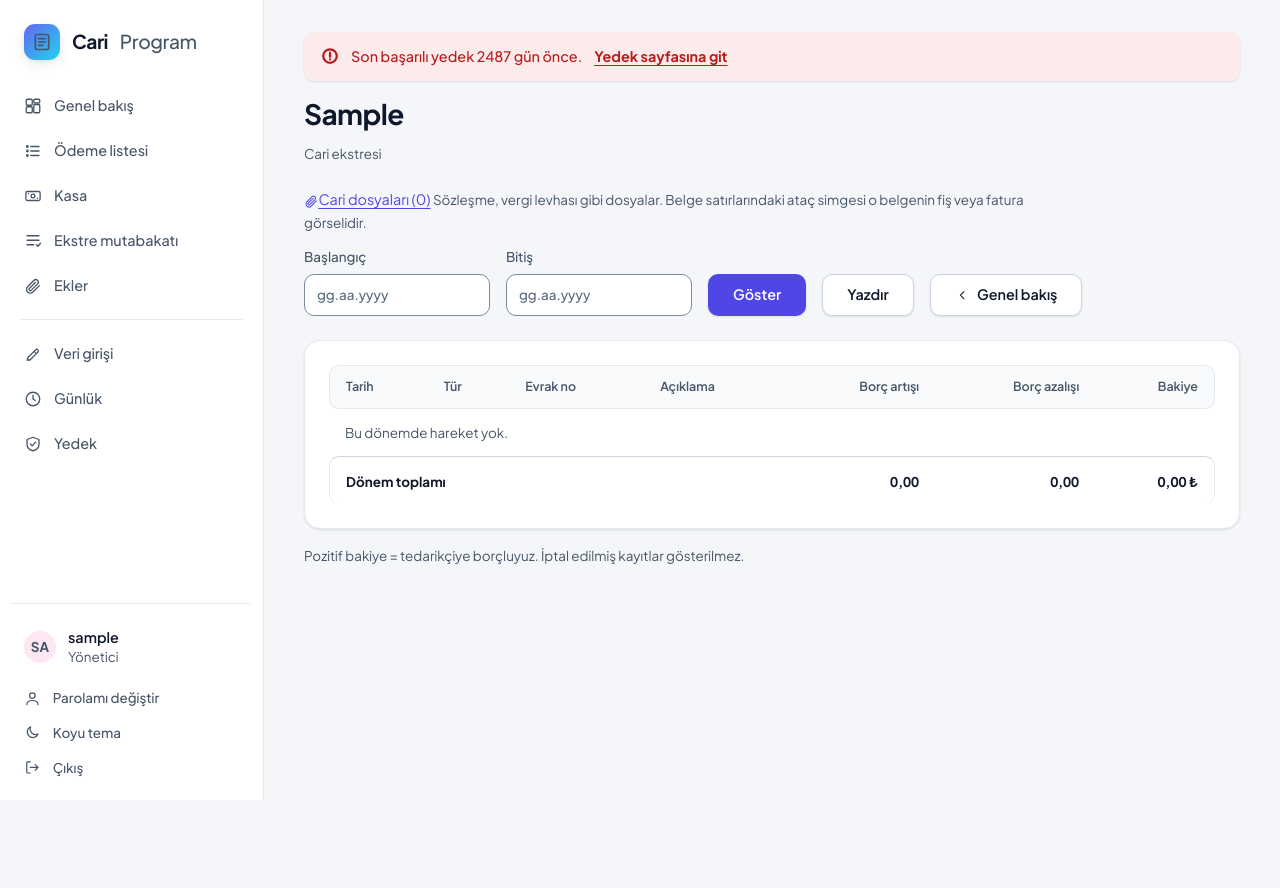
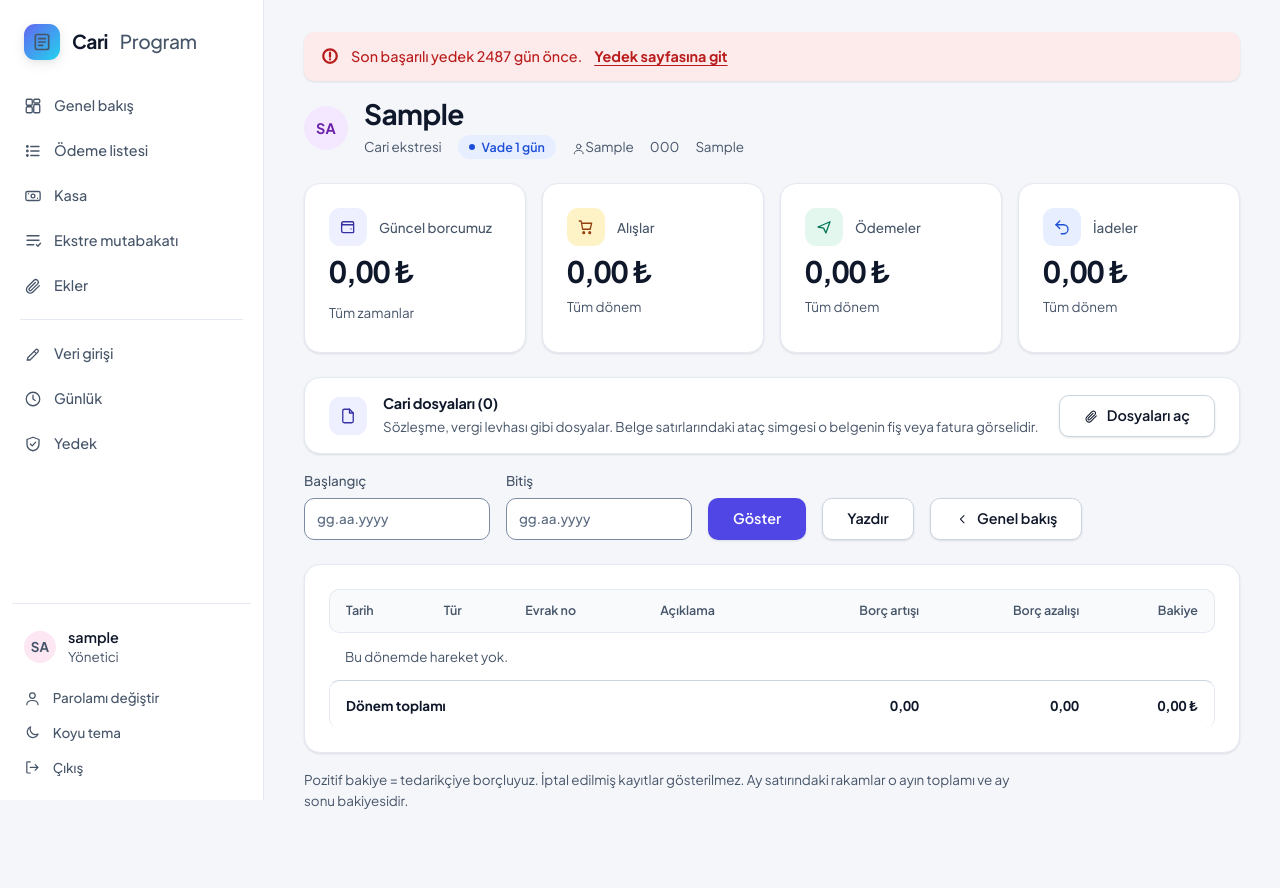
Before and after one commit to byhypno/Denemeler, a Django app: page /cari/1/ekstre/ in a window 1280 px wide. Before the commit the page ends 800 px from the top, so only its background shows below. Run offline with Django 5.2, Linux system fonts and the light colour scheme; a user stored in the database is signed in; tables that the repository leaves empty hold one stand-in row (values such as "Sample post"); data that the repository does not hold is empty.

Commit message:
Cari ekstre sayfası: avatarlı başlık, özet kartları, ay grupları ve ay filtresi, eksi bakiye uyarısı
Dört özet kartı (güncel borç, alış, ödeme, iade), cari dosyaları kartı, ay başlıklarında ay toplamı ve
ay sonu bakiyesi, hızlı ay seçimi, sadeleşmiş ek simgeleri. trend.ay_gruplari ve test_ekstre_sayfa.py eklendi.

Co-Authored-By: Claude Sonnet 5.5 <noreply@anthropic.com>
Claude-Session: https://claude.ai/code/session_012feH3ETV5fPvBCfadRBCdz

```diff
--- a/cari/defter/static/defter/css/cari.css
+++ b/cari/defter/static/defter/css/cari.css
@@ -204,6 +204,7 @@ code { font-family: ui-monospace, "Cascadia Mono", Consolas, monospace; font-siz
 
 /* rakam kartları */
 .kpi, .ozet { display: grid; grid-template-columns: repeat(auto-fit, minmax(270px, 1fr)); gap: var(--b-4); margin-bottom: var(--b-5); }
+.kpi.dort { grid-template-columns: repeat(auto-fit, minmax(210px, 1fr)); }
 .kpi > .kart, .ozet > .kart { margin: 0; display: flex; flex-direction: column; gap: var(--b-2); }
 .kpi > .kart { padding: var(--b-5); }
 .kpi-ust { display: flex; align-items: center; gap: var(--b-3); }
@@ -331,6 +332,16 @@ button:disabled { opacity: .55; cursor: not-allowed; transform: none; }
 .kontrol li { margin: var(--b-1) 0; }
 .kucuk-resim { max-height: 64px; max-width: 96px; border: 1px solid var(--cizgi); border-radius: 8px; display: block; background: #fff; }
 .ek-bag { display: inline-flex; align-items: center; gap: 4px; margin-left: var(--b-2); font-size: var(--t-sm); text-decoration: none; white-space: nowrap; }
+.cari-bilgi { display: flex; flex-wrap: wrap; align-items: center; gap: var(--b-2) var(--b-4); margin: var(--b-1) 0 0; font-size: var(--t-sm); }
+.dosya-kart { display: flex; align-items: center; gap: var(--b-4); flex-wrap: wrap; padding: var(--b-4) var(--b-5); }
+.dosya-kart > div { flex: 1 1 280px; min-width: 0; }
+.dosya-kart h2 { margin: 0 0 2px; font-size: var(--t-md); }
+.dosya-kart p { margin: 0; }
+.ay-grup .ay-baslik th { background: var(--kart-2); border-radius: 0; border-left: 0; border-right: 0; color: var(--metin); font-size: var(--t-sm); font-weight: 650; padding-top: 12px; padding-bottom: 12px; }
+.ay-grup .ay-baslik th.sayi { font-weight: 600; color: var(--metin-2); }
+.ek-bag { color: var(--metin-3); }
+.ek-bag.dolu { color: var(--vurgu); font-weight: 600; }
+.ek-bag:hover { color: var(--vurgu); }
 .degisim-oku { width: .9em; height: .9em; margin: 0 4px; vertical-align: -.1em; color: var(--metin-3); }
 
 /* giriş sayfası */
--- a/cari/defter/templates/defter/ekstre.html
+++ b/cari/defter/templates/defter/ekstre.html
@@ -1,10 +1,37 @@
 {% extends "defter/base.html" %}{% load defter_filtreleri %}
 {% block baslik %}{{ cari.unvan }} · Ekstre{% endblock %}
 {% block icerik %}
-<h1>{{ cari.unvan }}</h1>
-<p class="not">Cari ekstresi</p>
-<p class="yazdirma-gizle"><a href="{% url 'ek_sahip' 'cari' cari.pk %}">{% ikon "ek" "kucuk" %}Cari dosyaları ({{ cari_ek_sayisi }})</a>
-  <span class="not">Sözleşme, vergi levhası gibi dosyalar. Belge satırlarındaki ataç simgesi o belgenin fiş veya fatura görselidir.</span></p>
+<div class="baslik-kisi">
+  {% avatar cari.unvan "buyuk" %}
+  <div><h1>{{ cari.unvan }}</h1>
+    <p class="cari-bilgi not">Cari ekstresi
+      {% if cari.vade_gun %}<span class="chip bilgi">Vade {{ cari.vade_gun }} gün</span>{% endif %}
+      {% if cari.yetkili %}<span>{% ikon "kullanici" "kucuk" %}{{ cari.yetkili }}</span>{% endif %}
+      {% if cari.telefon %}<span>{{ cari.telefon }}</span>{% endif %}
+      {% if cari.eposta %}<span>{{ cari.eposta }}</span>{% endif %}</p></div>
+</div>
+
+<section class="kpi dort" aria-label="Cari özeti">
+  <div class="kart ton-vurgu"><div class="kpi-ust"><span class="kpi-ikon">{% ikon "cuzdan" %}</span><span class="etiket">Güncel borcumuz</span></div>
+    <div class="deger">{{ guncel_borc|kurus_tl }}</div>
+    <div class="kpi-alt"><span class="alt">Tüm zamanlar</span>{% sparkline bakiye_seri %}</div></div>
+  <div class="kart ton-uyari"><div class="kpi-ust"><span class="kpi-ikon">{% ikon "sepet" %}</span><span class="etiket">Alışlar</span></div>
+    <div class="deger">{{ alis_toplam|kurus_tl }}</div><div class="alt">{% if bas or bit %}Seçili dönem{% else %}Tüm dönem{% endif %}</div></div>
+  <div class="kart ton-pozitif"><div class="kpi-ust"><span class="kpi-ikon">{% ikon "gonder" %}</span><span class="etiket">Ödemeler</span></div>
+    <div class="deger">{{ odeme_toplam|kurus_tl }}</div><div class="alt">{% if bas or bit %}Seçili dönem{% else %}Tüm dönem{% endif %}</div></div>
+  <div class="kart ton-bilgi"><div class="kpi-ust"><span class="kpi-ikon">{% ikon "geri-al" %}</span><span class="etiket">İadeler</span></div>
+    <div class="deger">{{ iade_toplam|kurus_tl }}</div><div class="alt">{% if bas or bit %}Seçili dönem{% else %}Tüm dönem{% endif %}</div></div>
+</section>
+
+<section class="kart dosya-kart yazdirma-gizle">
+  <span class="kpi-ikon ton-vurgu">{% ikon "dosya" %}</span>
+  <div><h2>Cari dosyaları ({{ cari_ek_sayisi }})</h2>
+    <p class="not">Sözleşme, vergi levhası gibi dosyalar. Belge satırlarındaki ataç simgesi o belgenin fiş veya fatura görselidir.</p></div>
+  <a class="dugme ikincil" href="{% url 'ek_sahip' 'cari' cari.pk %}">{% ikon "ek" "kucuk" %}Dosyaları aç</a>
+</section>
+
+{% if eksi_ay %}<div class="mesaj warning" role="status">Bakiye {{ eksi_ay }} ay sonunda eksiye düşüyor. Fazla ödeme (avans) veya eksik alış kaydı olabilir; bu aylar tabloda işaretli.</div>{% endif %}
+
 <form class="filtre" method="get">
   <label>Başlangıç <input type="text" name="bas" placeholder="gg.aa.yyyy" value="{{ bas|date:'d.m.Y' }}"></label>
   <label>Bitiş <input type="text" name="bit" placeholder="gg.aa.yyyy" value="{{ bit|date:'d.m.Y' }}"></label>
@@ -12,22 +39,33 @@
   <button type="button" class="ikincil dugme" onclick="window.print()">Yazdır</button>
   <a class="dugme ikincil" href="{% url 'dashboard' %}?cari={{ cari.pk }}">{% ikon "geri" "kucuk" %}Genel bakış</a>
 </form>
+{% if aylar|length > 1 %}
+<nav class="sekmeler yazdirma-gizle" aria-label="Aya göre filtre">
+  <a href="{% url 'cari_ekstre' cari.pk %}" {% if not bas and not bit %}class="aktif" aria-current="true"{% endif %}>Tümü</a>
+  {% for a in aylar %}<a href="?bas={{ a.bas }}&bit={{ a.bit }}" {% if a.aktif %}class="aktif" aria-current="true"{% endif %}>{{ a.ad }}</a>{% endfor %}
+</nav>
+{% endif %}
 {% if hata %}<p><span class="chip hata">{{ hata }}</span></p>{% endif %}
 <div class="kart"><div class="tablo-kaydir"><table>
   <thead><tr><th>Tarih</th><th>Tür</th><th>Evrak no</th><th>Açıklama</th>
     <th class="sayi">Borç artışı</th><th class="sayi">Borç azalışı</th><th class="sayi">Bakiye</th></tr></thead>
-  <tbody>
-    {% if bas %}<tr><td colspan="6"><i>Dönem başı bakiye</i></td><td class="sayi">{{ onceki|kurus_tl }}</td></tr>{% endif %}
-    {% for b, bakiye in satirlar %}
-    <tr><td>{{ b.tarih|date:"d.m.Y" }}</td><td>{{ b.get_tur_display }}</td><td>{{ b.evrak_no|default:"—" }}<a class="ek-bag yazdirma-gizle" href="{% url 'ek_sahip' 'belge' b.pk %}" title="Ekler">{% ikon "ek" "kucuk" %}{% with n=ek_sayi|sozluk_al:b.pk %}{% if n %} {{ n }}{% else %}<span class="not">+</span>{% endif %}{% endwith %}</a></td>
+  {% if bas %}<tbody><tr><td colspan="6"><i>Dönem başı bakiye</i></td><td class="sayi">{{ onceki|kurus_tl }}</td></tr></tbody>{% endif %}
+  {% for g in gruplar %}
+  <tbody class="ay-grup">
+    <tr class="ay-baslik"><th colspan="4">{{ g.ad }}{% if g.kapanis < 0 %} <span class="chip uyari">Ay sonu bakiye eksi</span>{% endif %}</th>
+      <th class="sayi">{{ g.artis|kurus_say }}</th><th class="sayi">{{ g.azalis|kurus_say }}</th><th class="sayi">{{ g.kapanis|kurus_say }}</th></tr>
+    {% for b, bakiye in g.satirlar %}
+    <tr><td>{{ b.tarih|date:"d.m.Y" }}</td><td>{{ b.get_tur_display }}</td>
+      <td>{{ b.evrak_no|default:"—" }}{% with n=ek_sayi|sozluk_al:b.pk %}<a class="ek-bag yazdirma-gizle{% if n %} dolu{% endif %}" href="{% url 'ek_sahip' 'belge' b.pk %}" title="Ekler">{% ikon "ek" "kucuk" %}{% if n %}<span>{{ n }}</span>{% else %}<span class="sr-only">Ek ekle</span>{% endif %}</a>{% endwith %}</td>
       <td>{{ b.aciklama|default:"" }}</td>
       <td class="sayi">{% if b.etki > 0 %}{{ b.tutar_kurus|kurus_say }}{% endif %}</td>
       <td class="sayi">{% if b.etki < 0 %}{{ b.tutar_kurus|kurus_say }}{% endif %}</td>
       <td class="sayi">{{ bakiye|kurus_say }}</td></tr>
-    {% empty %}<tr><td colspan="7" class="not">Bu dönemde hareket yok.</td></tr>{% endfor %}
+    {% endfor %}
   </tbody>
+  {% empty %}<tbody><tr><td colspan="7" class="not">Bu dönemde hareket yok.</td></tr></tbody>{% endfor %}
   <tfoot><tr><th colspan="4">Dönem toplamı</th><th class="sayi">{{ toplam_artis|kurus_say }}</th>
     <th class="sayi">{{ toplam_azalis|kurus_say }}</th><th class="sayi">{{ kapanis|kurus_tl }}</th></tr></tfoot>
 </table></div></div>
-<p class="not">Pozitif bakiye = tedarikçiye borçluyuz. İptal edilmiş kayıtlar gösterilmez.</p>
+<p class="not">Pozitif bakiye = tedarikçiye borçluyuz. İptal edilmiş kayıtlar gösterilmez. Ay satırındaki rakamlar o ayın toplamı ve ay sonu bakiyesidir.</p>
 {% endblock %}
--- a/cari/defter/trend.py
+++ b/cari/defter/trend.py
@@ -53,3 +53,30 @@ def sparkline_yollari(seri: list, genislik: int = 92, yukseklik: int = 32, boslu
     cizgi = "M" + " L".join(f"{x} {y}" for x, y in xy)
     alan = f"{cizgi} L{xy[-1][0]} {yukseklik} L{xy[0][0]} {yukseklik} Z"
     return cizgi, alan
+
+
+AY_ADLARI = ["Ocak", "Şubat", "Mart", "Nisan", "Mayıs", "Haziran", "Temmuz", "Ağustos", "Eylül", "Ekim", "Kasım", "Aralık"]
+
+
+def ay_gruplari(satirlar: list, onceki: int = 0) -> list:
+    """[(belge, bakiye)] (tarih sıralı) -> ay ay gruplar.
+
+    Her grup: {"yil", "ay", "ad", "satirlar", "artis", "azalis", "acilis", "kapanis"} (kuruş).
+    acilis = o aya girerken bakiye, kapanis = ay sonu bakiyesi (grubun son satırı).
+    """
+    gruplar = []
+    onceki_bakiye = onceki
+    for belge, bakiye in satirlar:
+        t = belge.tarih
+        if not gruplar or (gruplar[-1]["yil"], gruplar[-1]["ay"]) != (t.year, t.month):
+            gruplar.append({"yil": t.year, "ay": t.month, "ad": f"{AY_ADLARI[t.month - 1]} {t.year}",
+                            "satirlar": [], "artis": 0, "azalis": 0, "acilis": onceki_bakiye, "kapanis": bakiye})
+        g = gruplar[-1]
+        g["satirlar"].append((belge, bakiye))
+        if belge.etki > 0:
+            g["artis"] += belge.tutar_kurus
+        else:
+            g["azalis"] += belge.tutar_kurus
+        g["kapanis"] = bakiye
+        onceki_bakiye = bakiye
+    return gruplar
--- a/cari/defter/views.py
+++ b/cari/defter/views.py
@@ -1,4 +1,4 @@
-from datetime import date
+from datetime import date, timedelta
 
 from django import forms
 from django.contrib import messages
@@ -103,11 +103,25 @@ def cari_ekstre(request, pk):
         hata = "Tarihi gg.aa.yyyy biçiminde girin."
     onceki, satirlar = services.ekstre(cari, bas, bit)
     kapanis = satirlar[-1][1] if satirlar else onceki
+    gruplar = trend.ay_gruplari(satirlar, onceki)
+    def topla(*turler):
+        return sum(b.tutar_kurus for b, _ in satirlar if b.tur in turler)
+    # hızlı ay seçimi: carinin hareket gördüğü son 12 ay
+    aylar = []
+    for d in list(Belge.objects.filter(cari=cari, iptal=False).dates("tarih", "month"))[-12:]:
+        son = (d.replace(day=28) + timedelta(days=4)).replace(day=1) - timedelta(days=1)
+        aylar.append({"ad": f"{trend.AY_ADLARI[d.month - 1][:3]} {d.year}", "bas": f"{d:%d.%m.%Y}", "bit": f"{son:%d.%m.%Y}",
+                      "aktif": bas == d and bit == son})
+    eksi_ay = sum(1 for g in gruplar if g["kapanis"] < 0)
     return render(request, "defter/ekstre.html", {
         "ek_sayi": es.ek_sayilari([b.pk for b, _ in satirlar], "belge"),
         "cari_ek_sayisi": cari.ekler.filter(kaldirildi=False).count(),
-        "cari": cari, "onceki": onceki, "satirlar": satirlar, "kapanis": kapanis,
-        "bas": bas, "bit": bit, "hata": hata, "sayfa": "ekstre",
+        "cari": cari, "onceki": onceki, "satirlar": satirlar, "kapanis": kapanis, "gruplar": gruplar,
+        "bas": bas, "bit": bit, "hata": hata, "sayfa": "ekstre", "aylar": aylar, "eksi_ay": eksi_ay,
+        "guncel_borc": services.bakiye_kurus(cari),
+        "bakiye_seri": [g["kapanis"] for g in gruplar],
+        "alis_toplam": topla(Belge.Tur.ALIS_FISI, Belge.Tur.ALIS_FATURASI),
+        "odeme_toplam": topla(Belge.Tur.ODEME), "iade_toplam": topla(Belge.Tur.IADE),
         "toplam_artis": sum(b.tutar_kurus for b, _ in satirlar if b.etki > 0),
         "toplam_azalis": sum(b.tutar_kurus for b, _ in satirlar if b.etki < 0),
     })
```
Also changed, not shown: cari/defter/test_ekstre_sayfa.py (added, +103 -0 lines).
